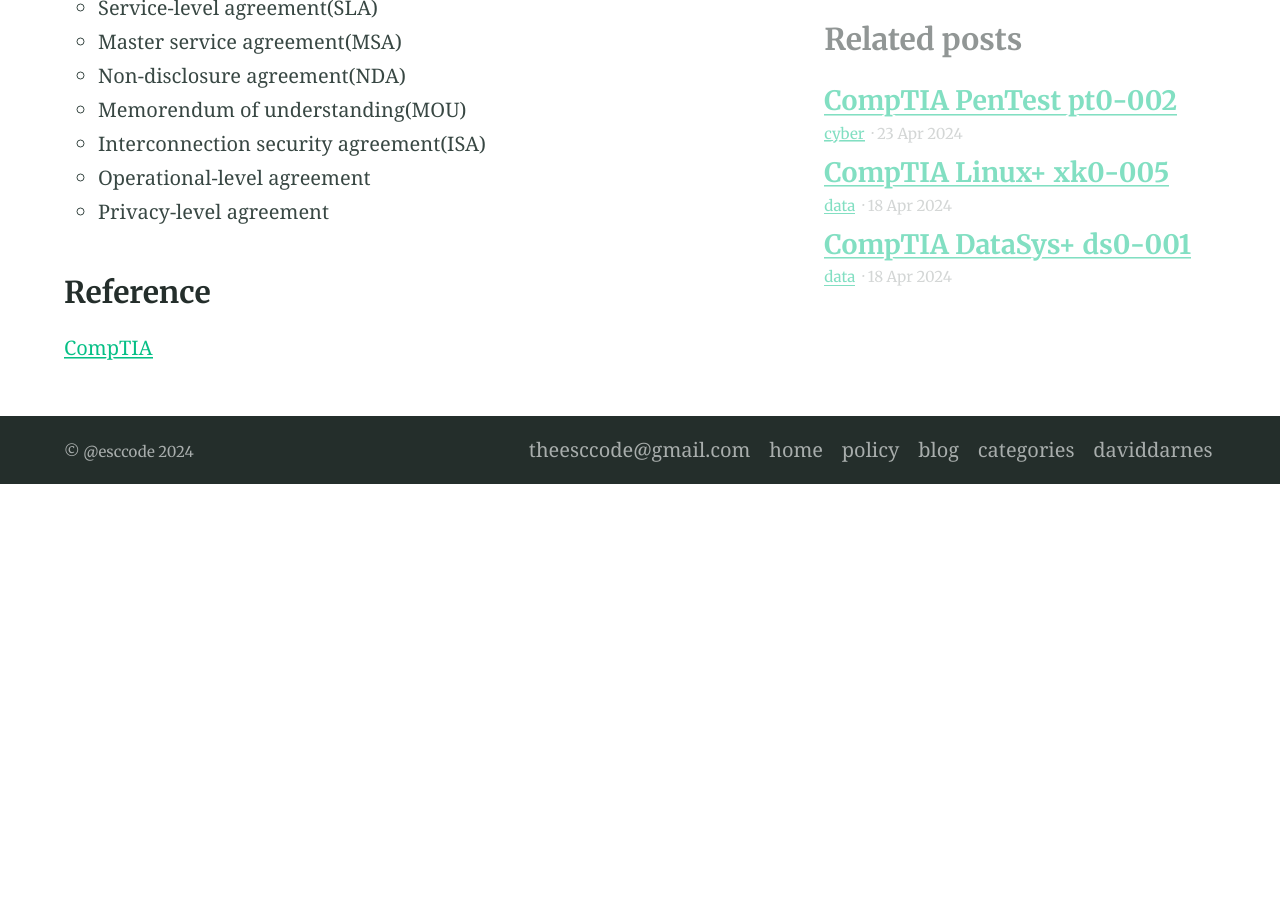
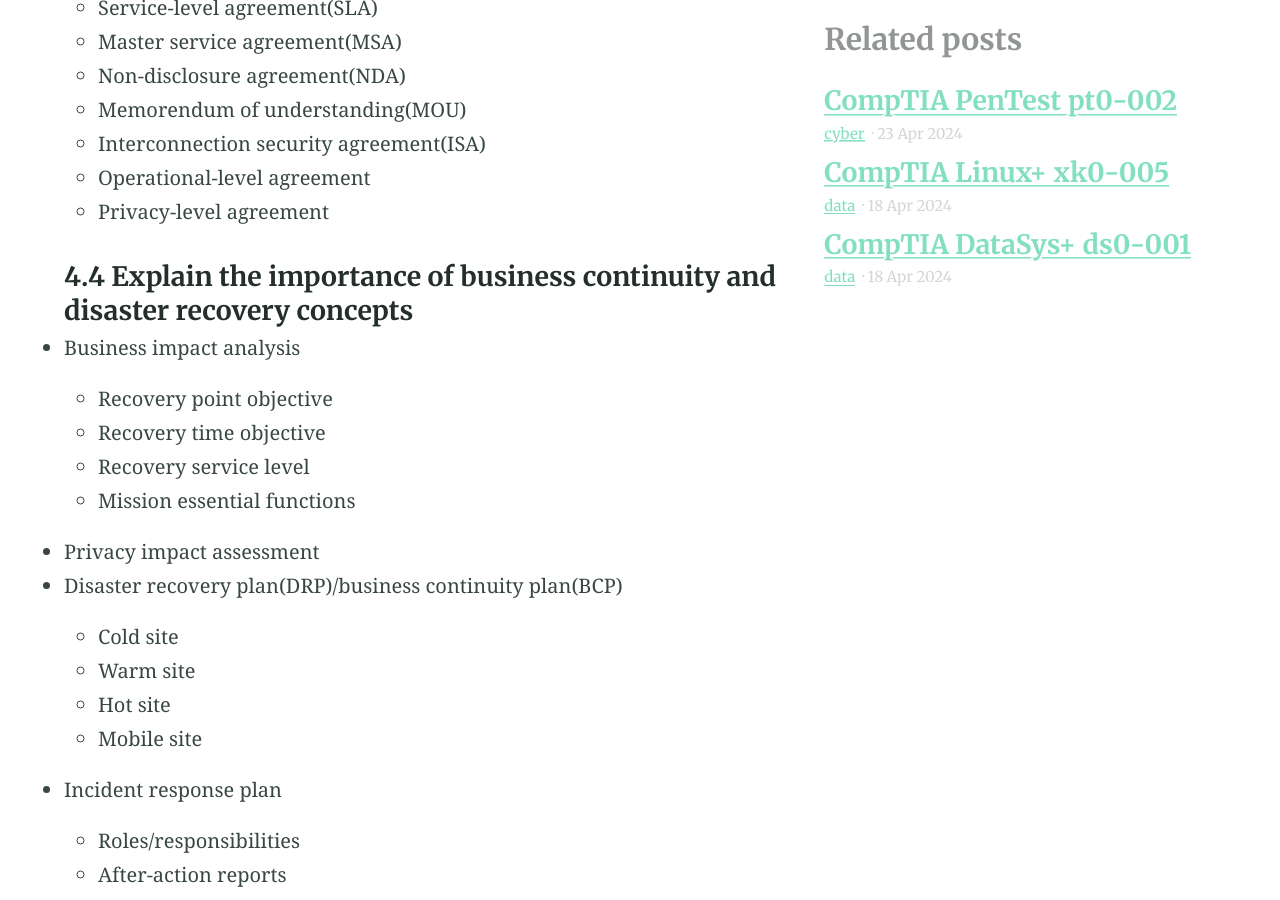
Before and after one commit to esccode/esccode.github.io, a Jekyll site: the page built from _posts/2024-04-26-cas-004.md, in a window 1280 px wide and 900 px high, scrolled down 39217 px. Built offline with Jekyll 4.4.1, drawn with Linux system fonts in a browser that asks for light colours; before the commit the page ends 39701 px from its top, so only the background shows below that; some of the changed text lies outside the part shown.

Commit message:
sssssssss

```diff
--- a/_posts/2024-04-26-cas-004.md
+++ b/_posts/2024-04-26-cas-004.md
@@ -1008,6 +1008,29 @@
   - Operational-level agreement
   - Privacy-level agreement
 
+#### 4.4 Explain the importance of business continuity and disaster recovery concepts
+
+- Business impact analysis
+  - Recovery point objective
+  - Recovery time objective
+  - Recovery service level
+  - Mission essential functions
+- Privacy impact assessment
+- Disaster recovery plan(DRP)/business continuity plan(BCP)
+  - Cold site
+  - Warm site
+  - Hot site
+  - Mobile site
+- Incident response plan
+  - Roles/responsibilities
+  - After-action reports
+- Testing plans
+  - Checklist
+  - Walk-through
+  - Tabletop excersises
+  - Full interruption test
+  - Parallel test/simulation test
+
 ### Reference
 
 [CompTIA](https://comptia.org)
```
